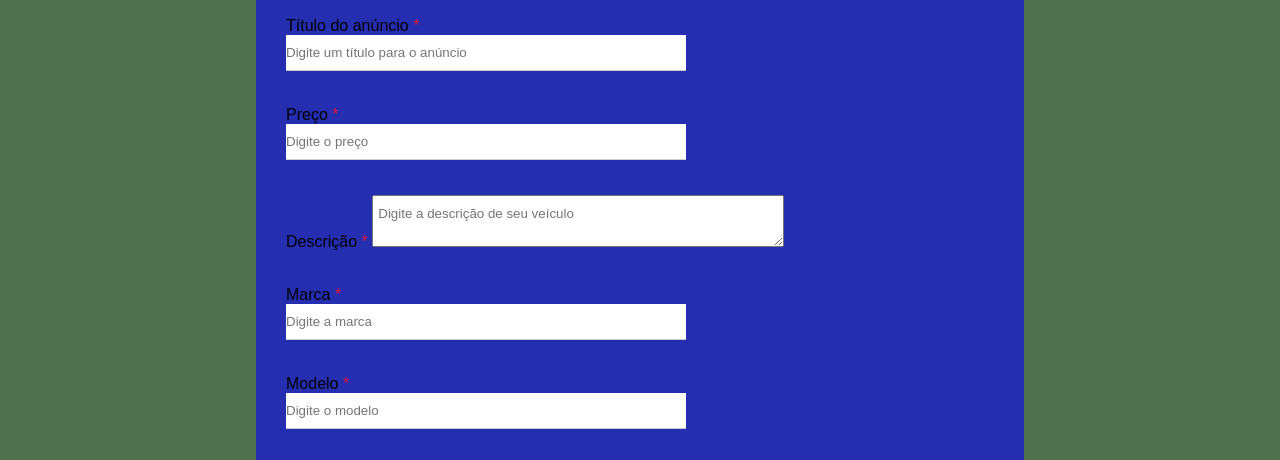
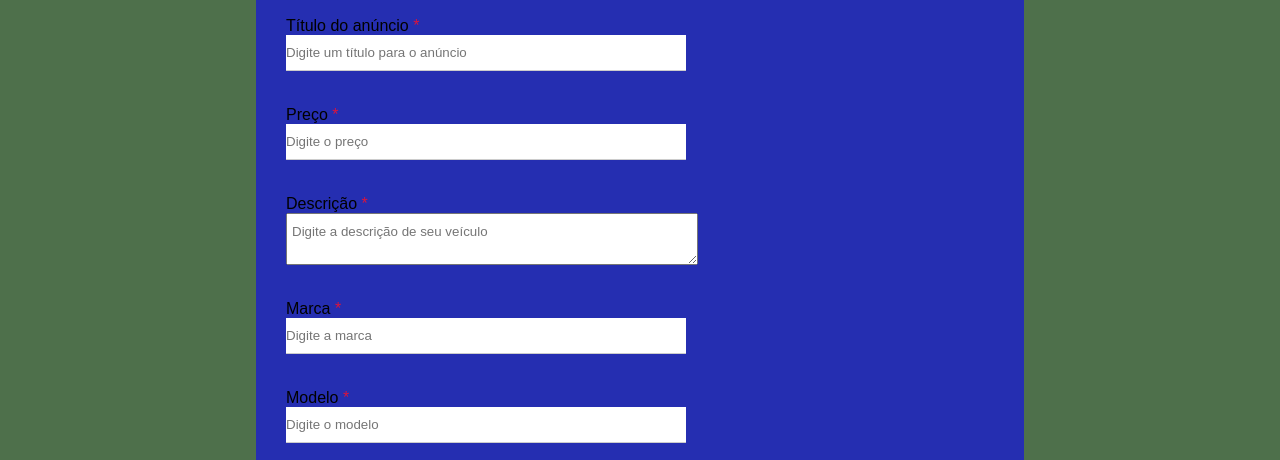
Before and after one commit to Caio-Santos2010/projetoFormulario, a plain HTML site: page index.html in a window 1280 px wide. Shown: the part 340-800 px from the top of the page. Drawn offline with Linux system fonts and the light colour scheme.

Commit message:
caio santos

```diff
--- a/index.html
+++ b/index.html
@@ -33,7 +33,7 @@
                     </div>
                     <div class="caixaInputs">
                         <label for="descricao">Descrição <span class="campo-obrigatorio">*</span></label>
-                        <textarea name="descricao" id="descricao"
+                        <textarea name="descricao" id="descricao" class="block"
                             placeholder="Digite a descrição de seu veículo"></textarea>
                     </div>
                     <div class="caixaInputs">
```
